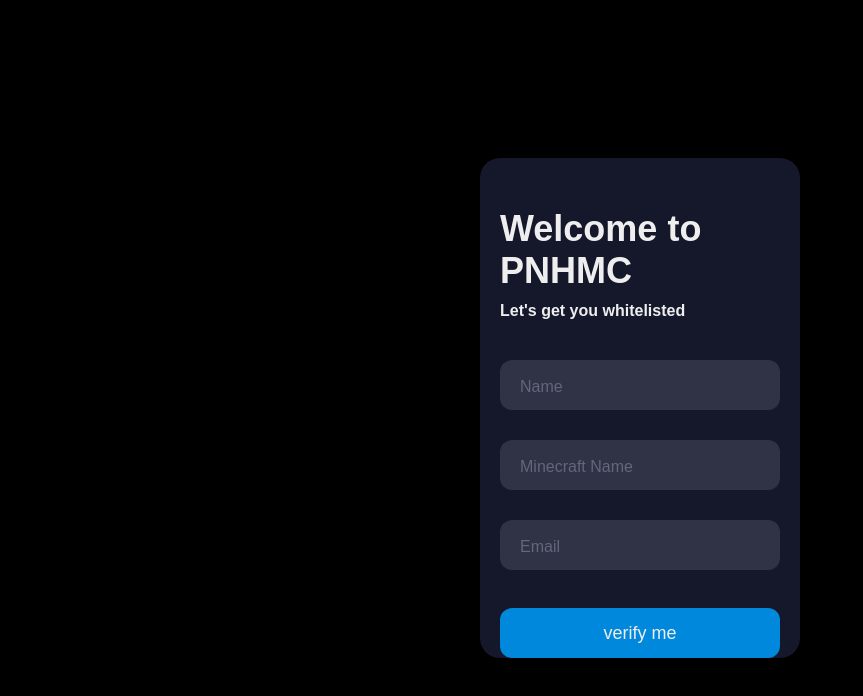
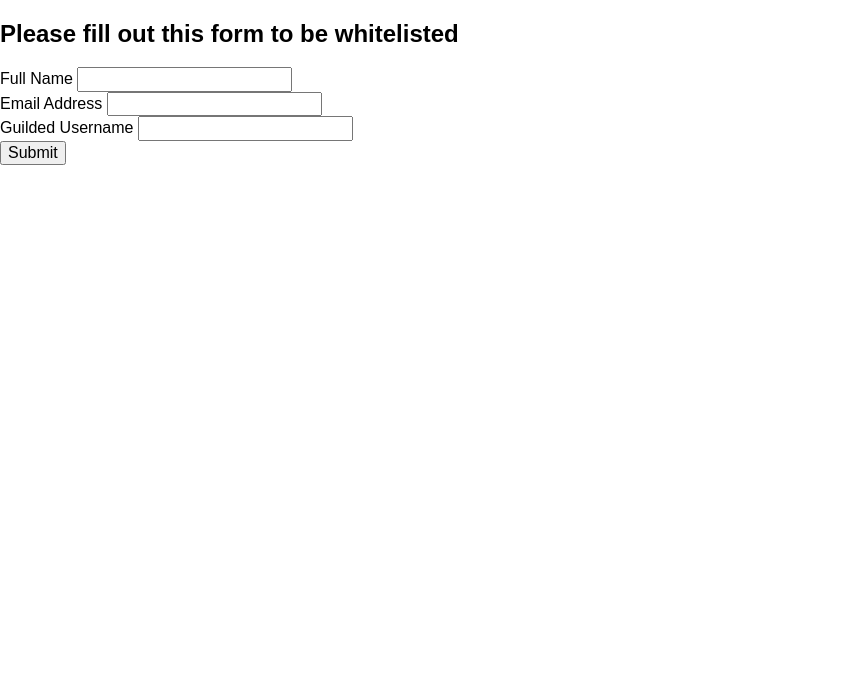
Before and after one commit to SeeSharpeDen/PNHAuth, a plain HTML site: page www/index.html in a window 1280 px wide. Shown: the whole page, without its empty margins (0-863 px from the left). Drawn offline with nearby package versions, Linux system fonts and the light colour scheme.

Commit message:
designed backbone of web interface

```diff
--- /dev/null
+++ b/www/formtojson.js
@@ -0,0 +1,26 @@
+const player_form = document.querySelector("#player_form");
+if (player_form) {
+
+    player_form.addEventListener("submit", function (e) {
+
+        submitForm(e, this);
+
+    });
+
+}
+
+async function submitForm(e, form) {
+
+    e.preventDefault();
+
+    const btnSubmit = document.getElementById('btnSubmit');
+
+    const json = JSON.stringify({
+        'name': document.getElementById('name').value,
+        'email': document.getElementById('email').value,
+        'guilded_username': document.getElementById('guilded_username').value
+    });
+
+
+
+}
--- a/www/index.html
+++ b/www/index.html
@@ -1,163 +1,47 @@
+
+<!doctype html>
 <html>
+<head>
+    <title>PNH Auth</title>
 
-<style>
-
-body {
-  align-items: center;
-  background-color: #000;
-  display: flex;
-  justify-content: center;
-  height: 100vh;
-}
-
-.form {
-  background-color: #15172b;
-  border-radius: 20px;
-  box-sizing: border-box;
-  height: 500px;
-  padding: 20px;
-  width: 320px;
-}
-
-.title {
-  color: #eee;
-  font-family: sans-serif;
-  font-size: 36px;
-  font-weight: 600;
-  margin-top: 30px;
-}
-
-.subtitle {
-  color: #eee;
-  font-family: sans-serif;
-  font-size: 16px;
-  font-weight: 600;
-  margin-top: 10px;
-}
-
-.input-container {
-  height: 50px;
-  position: relative;
-  width: 100%;
-}
-
-.ic1 {
-  margin-top: 40px;
-}
-
-.ic2 {
-  margin-top: 30px;
-}
-
-.input {
-  background-color: #303245;
-  border-radius: 12px;
-  border: 0;
-  box-sizing: border-box;
-  color: #eee;
-  font-size: 18px;
-  height: 100%;
-  outline: 0;
-  padding: 4px 20px 0;
-  width: 100%;
-}
-
-.cut {
-  background-color: #15172b;
-  border-radius: 10px;
-  height: 20px;
-  left: 20px;
-  position: absolute;
-  top: -20px;
-  transform: translateY(0);
-  transition: transform 200ms;
-  width: 76px;
-}
-
-.cut-short {
-  width: 50px;
-}
-
-.input:focus ~ .cut,
-.input:not(:placeholder-shown) ~ .cut {
-  transform: translateY(8px);
-}
-
-.placeholder {
-  color: #65657b;
-  font-family: sans-serif;
-  left: 20px;
-  line-height: 14px;
-  pointer-events: none;
-  position: absolute;
-  transform-origin: 0 50%;
-  transition: transform 200ms, color 200ms;
-  top: 20px;
-}
-
-.input:focus ~ .placeholder,
-.input:not(:placeholder-shown) ~ .placeholder {
-  transform: translateY(-30px) translateX(10px) scale(0.75);
-}
-
-.input:not(:placeholder-shown) ~ .placeholder {
-  color: #808097;
-}
-
-.input:focus ~ .placeholder {
-  color: #dc2f55;
-}
-
-.submit {
-  background-color: #08d;
-  border-radius: 12px;
-  border: 0;
-  box-sizing: border-box;
-  color: #eee;
-  cursor: pointer;
-  font-size: 18px;
-  height: 50px;
-  margin-top: 38px;
-  // outline: 0;
-  text-align: center;
-  width: 100%;
-}
-
-.submit:active {
-  background-color: #06b;
-}
-
-
-</style>
-
-<div class="form">
-    <div class="title">Welcome to PNHMC</div>
-    <div class="subtitle">Let's get you whitelisted</div>
-
-    <div class="input-container ic1">
-        <input id="name" class="input" type="text" placeholder=" " />
-        <div class="cut"></div>
-        <label for="name" class="placeholder">Name</label>
-    </div>
-
-    <div class="input-container ic2">
-        <input id="mcname" class="input" type="text" placeholder=" " />
-        <div class="cut"></div>
-        <label for="mcname" class="placeholder">Minecraft Name</label>
-    </div>
-
-
-    <div class="input-container ic2">
-        <input id="email" class="input" type="text" placeholder=" " />
-        <div class="cut cut-short"></div>
-        <label for="email" class="placeholder">Email</>
-    </div>
-
-
-    <button type="text" class="submit">verify me</button>
-</div>
+    <meta charset="utf-8" />
+    <meta http-equiv="Content-type" content="text/html; charset=utf-8" />
+    <meta name="viewport" content="width=device-width, initial-scale=1" />
+    <link rel="stylesheet" href="https://cdn.jsdelivr.net/npm/purecss@2.1.0/build/pure-min.css" integrity="sha384-yHIFVG6ClnONEA5yB5DJXfW2/KC173DIQrYoZMEtBvGzmf0PKiGyNEqe9N6BNDBH" crossorigin="anonymous">
 
 
 
+</head>
+
+<body>
+
+    <form action="" id="player_form">
+        <h2>Please fill out this form to be whitelisted</h2>
+
+        <div class="form-row">
+            <label for="name">Full Name</label>
+            <input type="text" id="name" name="name" />
+        </div>
+
+        <div class="form-row">
+            <label for="email">Email Address</label>
+            <input type="text" id="email" name="email" />
+        </div>
+
+        <div class="form-row">
+            <label for="guilded_username">Guilded Username</label>
+            <input type="text" id="guilded_username" name="guilded_username" />
+        </div>
+
+        <div>
+
+            <button type="submit" class="btn-submit" id=" btnSubmit">
+                Submit
+             </button>
+        </div>
+
+    </form>
+    <script src="formtojson.js"></script>
+</body>
 
 </html>
```
Also changed, not shown: www/success.html (added, +22 -0 lines).
